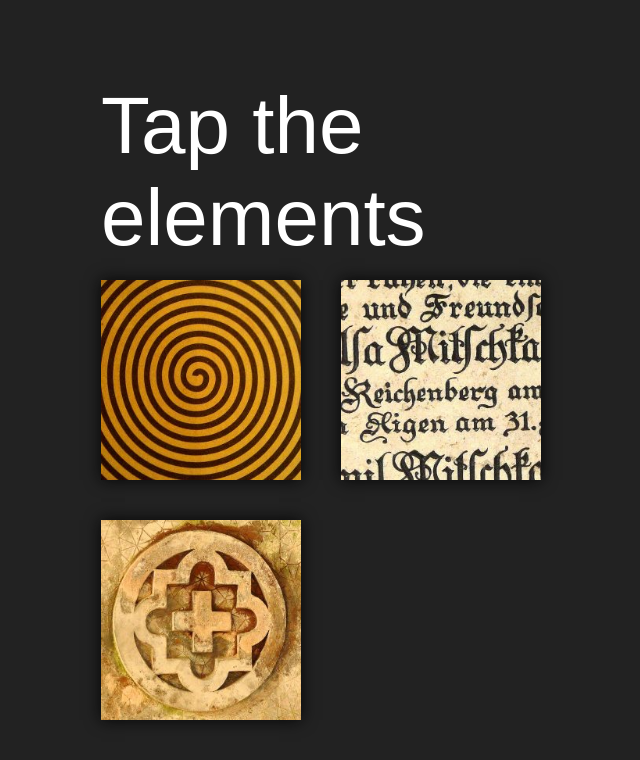
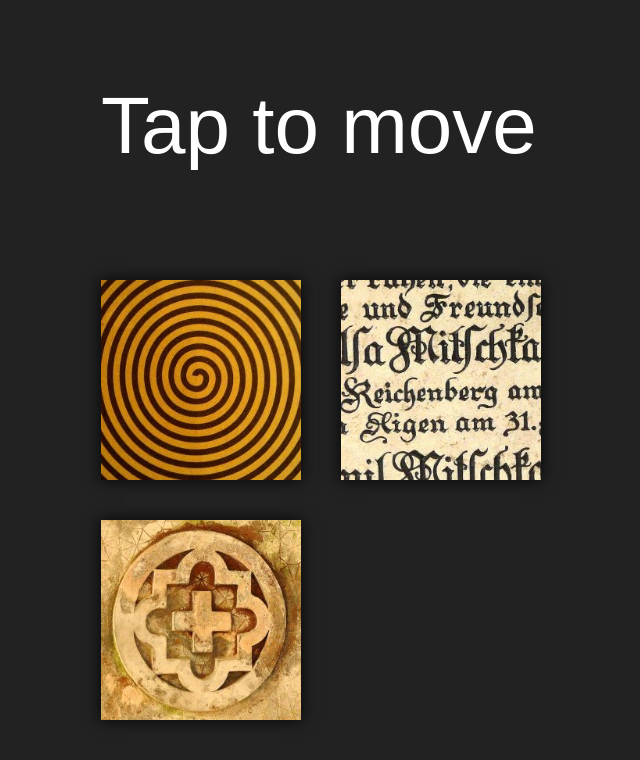
Before and after one commit to taataa/taaspace-contrib-examples, a plain HTML site: page sliding-puzzle/index.html in a window 1280 px wide. Shown: the whole page, without its empty margins (319-959 px from the left). Drawn offline with Linux system fonts and the light colour scheme.

Commit message:
Updated title of the sliding puzzle to more appropriate.

```diff
--- a/sliding-puzzle/index.html
+++ b/sliding-puzzle/index.html
@@ -2,7 +2,7 @@
 <html>
 <head>
   <meta charset="utf-8">
-  <title>Taaspace Example / Basic Usage</title>
+  <title>Sliding Puzzle</title>
 
   <!-- Disable user scalability to override native touch gestures. -->
   <meta name="viewport" content="initial-scale=1.0, user-scalable=no" />
@@ -44,7 +44,7 @@
     var space = Taaspace.create();
     var vp = space.createViewport('#space');
 
-    var wheelText = space.createText('Tap the elements')
+    var wheelText = space.createText('Tap to move')
       .size(22, 10) // Size of text block in the space.
       .fontSize(4) // Size of the font in the space
       .moveBy(0, 0); // Position of the text in the space. Default is (0, 0)
```
